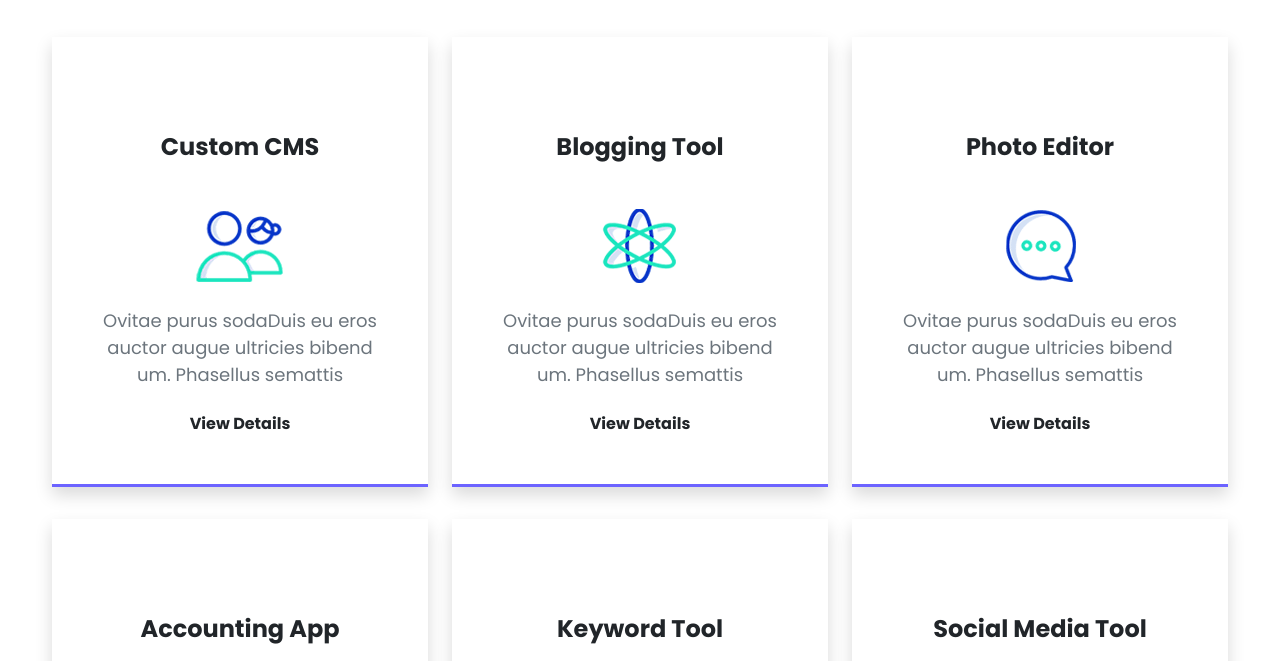
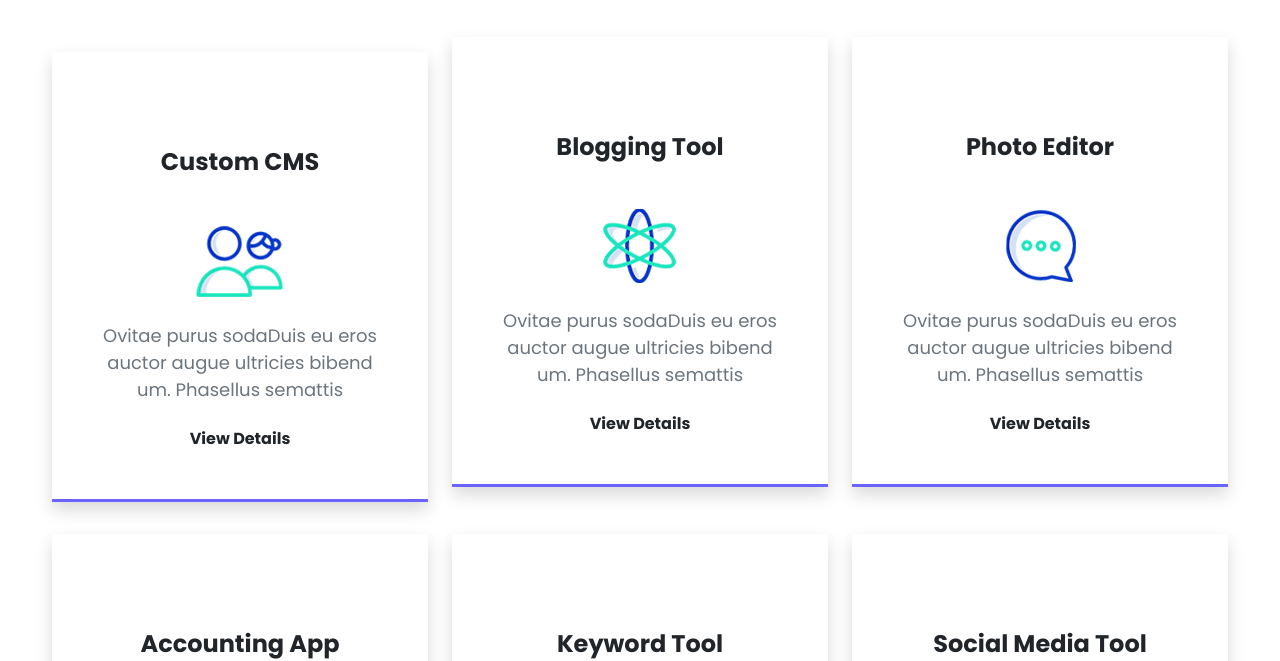
Before and after one commit to mohamadanasfattoum/2050-Landing-Page, a plain HTML site: page index.html in a window 1280 px wide. In both pictures the pointer is over the element 240 px from the left and 3654 px from the top of the page. Shown: the part 3393-4054 px from the top of the page. Drawn offline with nearby package versions, Linux system fonts and the light colour scheme.

Commit message:
add product card hover animation

```diff
--- a/css/style.css
+++ b/css/style.css
@@ -113,3 +113,10 @@ border-radius: 50px;}
 .post-img{
     transition: all .3s;
 }
+
+.product-card:hover{
+    margin-top: 15px;
+}
+.product-card{
+    transition: all .3s;
+}
```
